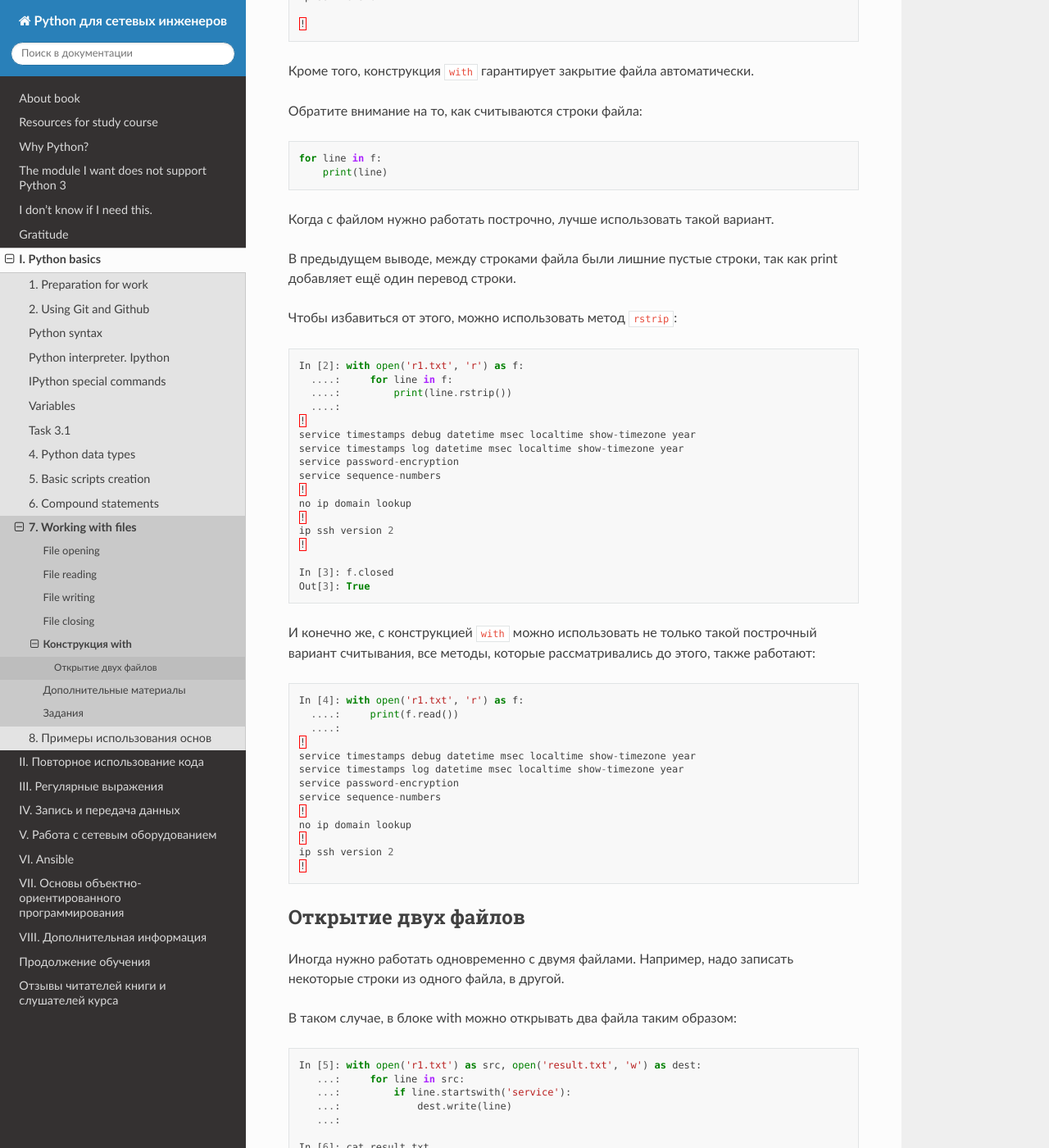
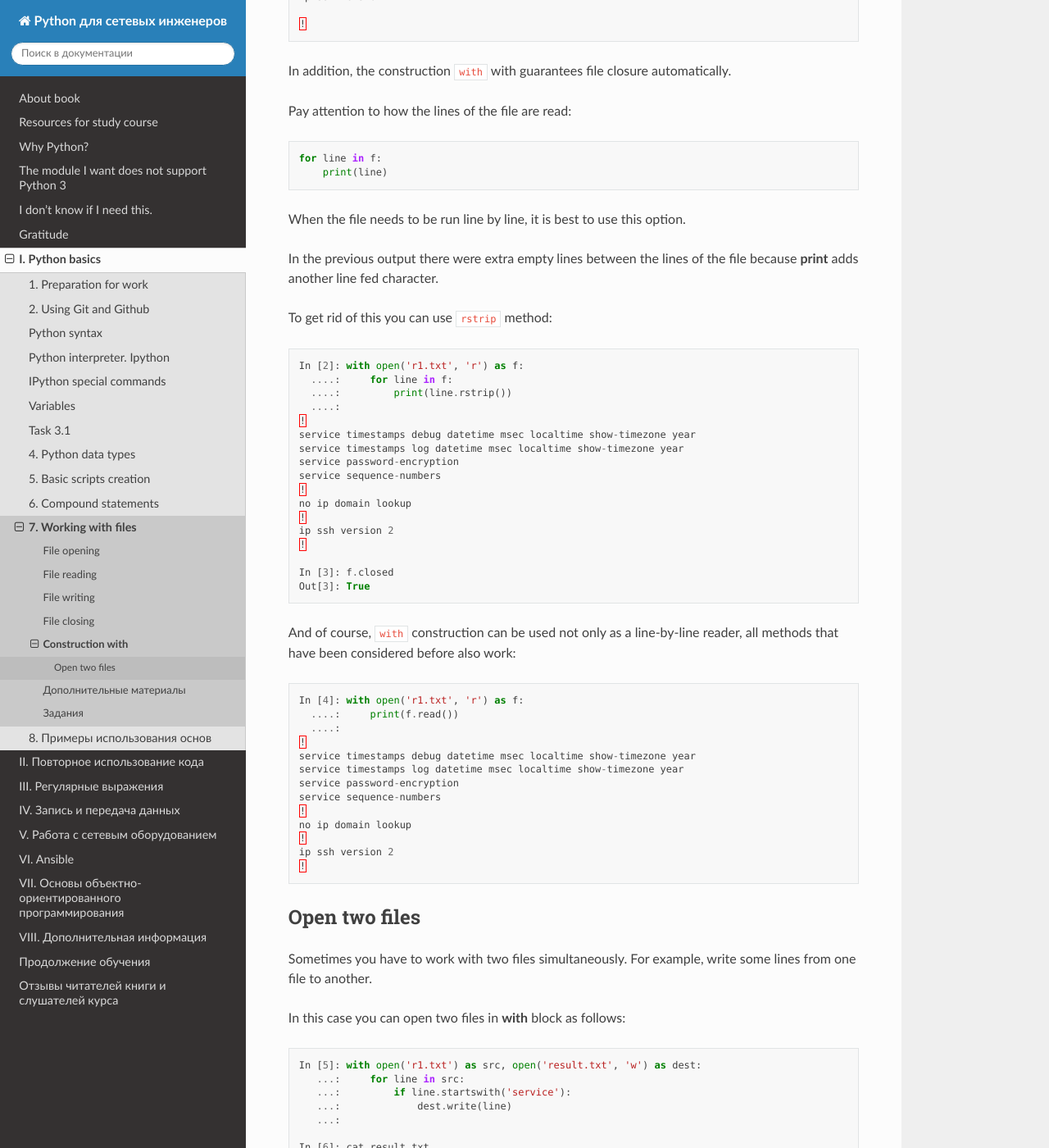
Before and after one commit to Aidar5/nattoeng, a Sphinx documentation site: the page built from docs/source/book/07_files/5_with.rst, in a window 1280 px wide and 1400 px high, scrolled down 689 px. Shown: the whole window at 82% size. Built offline with Sphinx 7.4.7 and the Read the Docs theme 2.0.0, drawn with Linux system fonts in a browser that asks for light colours; pages that are not in the unit, such as notebooks, are missing from menus; some of the changed text lies outside the part shown.

Commit message:
Update 5_with.rst

```diff
--- a/docs/source/book/07_files/5_with.rst
+++ b/docs/source/book/07_files/5_with.rst
@@ -1,10 +1,9 @@
-Конструкция with
+Construction with
 ----------------
 
-Конструкция with называется менеджер контекста.
+The construction **with** is a context manager.
 
-В Python существует более удобный способ работы с файлами, чем те,
-которые использовались до сих пор - конструкция ``with``:
+Python has a more convenient way of working with files than the ones used so far - the construction ``with``:
 
 .. code:: python
 
@@ -32,23 +31,20 @@
 
     !
 
-Кроме того, конструкция ``with`` гарантирует закрытие файла
-автоматически.
+In addition, the construction ``with`` with guarantees file closure automatically.
 
-Обратите внимание на то, как считываются строки файла:
+Pay attention to how the lines of the file are read:
 
 .. code:: python
 
     for line in f:
         print(line)
 
-Когда с файлом нужно работать построчно, лучше использовать такой
-вариант.
+When the file needs to be run line by line, it is best to use this option.
 
-В предыдущем выводе, между строками файла были лишние пустые строки, так
-как print добавляет ещё один перевод строки.
+In the previous output there were extra empty lines between the lines of the file because **print** adds another line fed character.
 
-Чтобы избавиться от этого, можно использовать метод ``rstrip``:
+To get rid of this you can use ``rstrip`` method:
 
 .. code:: python
 
@@ -70,9 +66,7 @@
     In [3]: f.closed
     Out[3]: True
 
-И конечно же, с конструкцией ``with`` можно использовать не только
-такой построчный вариант считывания, все методы, которые рассматривались
-до этого, также работают:
+And of course, ``with`` construction can be used not only as a line-by-line reader, all methods that have been considered before also work:
 
 .. code:: python
 
@@ -90,13 +84,12 @@
     ip ssh version 2
     !
 
-Открытие двух файлов
+Open two files
 ~~~~~~~~~~~~~~~~~~~~
 
-Иногда нужно работать одновременно с двумя файлами. Например, надо
-записать некоторые строки из одного файла, в другой.
+Sometimes you have to work with two files simultaneously. For example, write some lines from one file to another.
 
-В таком случае, в блоке with можно открывать два файла таким образом:
+In this case you can open two files in **with** block as follows:
 
 .. code:: python
 
@@ -112,7 +105,7 @@
     service password-encryption
     service sequence-numbers
 
-Это равнозначно таким двум блокам with:
+This is equivalent to:
 
 .. code:: python
 
```
